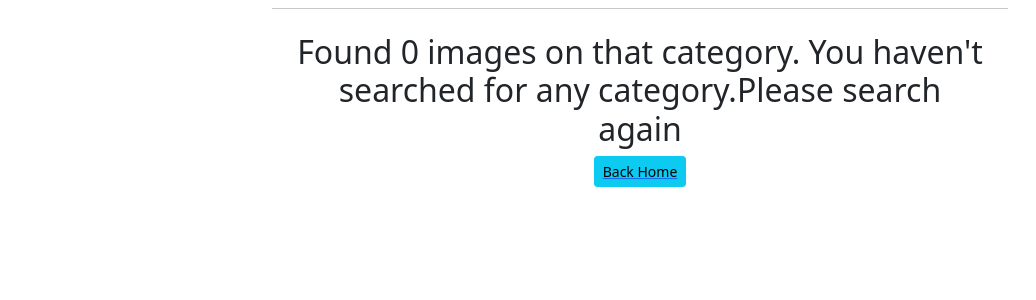
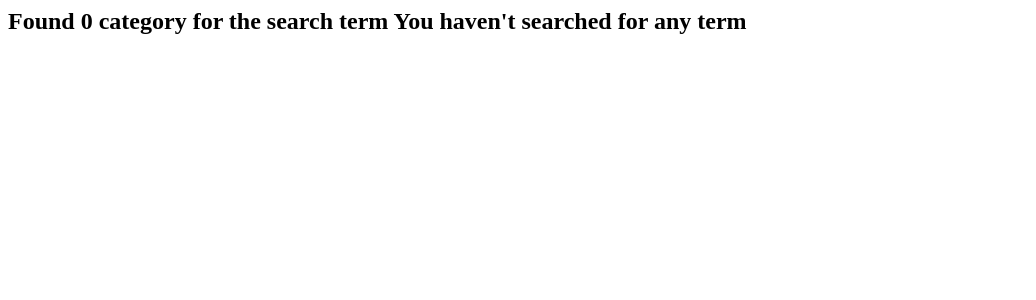
Before and after one commit to Mugambi645/photo-mania, a Django app: page /search/ in a window 1280 px wide. Shown: the top 300 px of the page, without its empty margins (0-1036 px from the left). Run offline with Django 3.2, Linux system fonts and the light colour scheme; some libraries are stand-ins or nearby versions; some web fonts are replaced.

Commit message:
add and migrate category name changes

```diff
--- a/photomania/gallery/templates/search_results.html
+++ b/photomania/gallery/templates/search_results.html
@@ -1,51 +1,24 @@
-{% extends 'base.html' %}
+<div class="album py-5 bg-light">
+    <div class="container">
+      <div class="row row-cols-1 row-cols-sm-2 row-cols-md-3 g-3">
+
 {% block content %}
 <div class="container">
-
-    {% if images %}
-    <h2 class="text-center" id="found">Found {{ images|length }} images in '{{message}}' category</h2>
+  <div class="row">
+    {% if category%}
+      <h2>Found {{ category|length }} of searched term {{message}}</h2>
     {% else %}
-    <h2 class="text-center" id="foundnon"> Found 0 images on that category. {{message}}</h2>
-
-    <a class="d-block mx-auto" href="/">
-        <button class="btn btn-sm btn-info d-block mx-auto">Back Home</button>
-    </a>
+      <h2> Found 0 category for the search term {{message}}</h2>
     {% endif %}
-    {% if images %}
-    <div class="card-columns">
-        {% for image in images %}
-        <div class="card" data-toggle="modal" data-target="#{{image.id}}">
-            <img src="{{image.image.url}}" alt="{{image.name}}" class="card-img">
-        </div>
-        <div class="modal fade " id="{{image.id}}" tabindex="-1" role="dialog"
-             aria-labelledby="exampleModalCenterTitle" aria-hidden="true">
-            <div class="modal-dialog modal-dialog-centered" role="document">
-                <div class="modal-content modalcard">
-                    <div class="modal-header">
-                        <h5 class="modal-title d-block mx-auto" id="exampleModalLongTitle">{{image.name}}</h5>
-                        <button type="button" class="close" data-dismiss="modal" aria-label="Close">
-                            <span aria-hidden="true">&times;</span>
-                        </button>
-                    </div>
-                    <div class="modal-body">
-                        <img src="{{image.image.url}}" alt="{{image.name}}" class="img-fluid">
-                        <p>{{image.description}}</p>
-                        <span class="btn btn-sm btn-outline-success">{{image.category | title}}</span> <a href="/location/{{image.location}}" class="btn btn-sm btn-outline-info">{{image.location}}</a>
-                    </div>
-                    <div class="modal-footer">
-                        <input class="form-control input-lg" type="text"
-                               value="{{image.image.url}}" id="{{image.id}}.url">
-                        <button class="btn btn-success btn-sm" onclick="copyLink('{{image.id}}.url')">Copy</button>
-                        <button type="button" class="btn btn-outline-danger btn-sm" data-dismiss="modal">Close
-                        </button>
-                    </div>
-                </div>
-            </div>
-        </div>
-
-
-        {% endfor %}
-    </div>
-    {% endif %}
+  </div>
+  <div class="row">
+  {% if category %}
+    {% for category in category %}
+      <div class="col-sm-6 col-md-3">
+          <h1>{{category.title}}</h1>
+      </div>
+    {% endfor %}
+  {% endif %}
+  </div>
 </div>
 {% endblock %}
--- a/photomania/gallery/views.py
+++ b/photomania/gallery/views.py
@@ -1,5 +1,5 @@
 from django.shortcuts import render
-
+from .models import Category
 # Create your views here.
 from .models import Image, Location
 
@@ -11,17 +11,16 @@ def image_location(request, location):
     print(images)
     return render(request, 'location.html', {'location_images': images})
 
+def search_results(request):
+    if 'category' in request.GET and request.GET["category"]:
+        search_term = request.GET.get("category")
+        searched_category = Category.search_by_category(search_term)
+        message = f"{search_term}"
+        return render(request, 'search_results.html',{"message":message,"category": searched_category})
+    else:
+        message = "You haven't searched for any term"
+        return render(request, 'search_results.html',{"message":message})
 
-def search_results(request):
-    if 'imagesearch' in request.GET and request.GET["imagesearch"]:
-        category = request.GET.get("imagesearch")
-        searched_images = Image.search_by_category(category)
-        message = f"{category}"
-        print(searched_images)
-        return render(request, 'search_results.html', {"message": message, "images": searched_images})
-    else:
-        message = "You haven't searched for any category.Please search again"
-        return render(request, 'search_results.html', {"message": message})
 
 
 def gallery(request):
```
Also changed, not shown: photomania/gallery/migrations/0002_alter_category_name.py (added).
